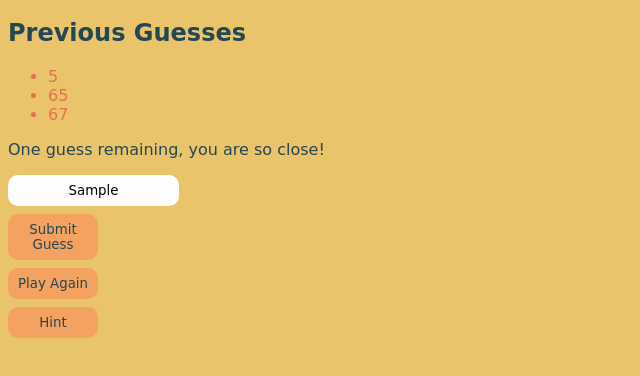
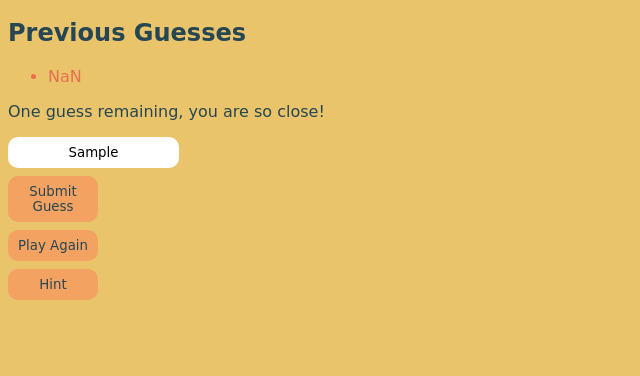
Before and after one commit to corumgold/guessinGame, a website: page index.html in a window 1280 px wide. Both pictures are taken after typing "Sample" into the empty fields and a click on the button "Submit Guess". Shown: the part 62-438 px from the top of the page, without its empty margins (0-640 px from the left). Drawn offline with Linux system fonts and the light colour scheme; a web font is replaced by a local one.

Commit message:
Display guesses in unordered list

```diff
--- a/index.html
+++ b/index.html
@@ -16,10 +16,7 @@
   <body>
     <h1>My Guessing Game</h1>
     <h2>Previous Guesses</h2>
-    <ul>
-      <li>5</li>
-      <li>65</li>
-      <li>67</li>
+    <ul id="past-guesses">
     </ul>
     <p>One guess remaining, you are so close!</p>
     <input id="guess-input" type="text" placeholder="enter guess here" />
--- a/js/guessing-game.js
+++ b/js/guessing-game.js
@@ -46,8 +46,14 @@ class Game {
   playersGuessSubmission(num) {
     if (num < 1 || num > 100 || typeof num !== "number") {
       throw "That is an invalid guess.";
-    } else this.playersGuess = num;
-    return this.checkGuess();
+    } else {
+      this.playersGuess = num;
+      let guesses = document.getElementById("past-guesses");
+      let li = document.createElement("li");
+      li.appendChild(document.createTextNode(`${this.playersGuess}`));
+      guesses.appendChild(li);
+      return this.checkGuess();
+    }
   }
 
   checkGuess() {
```
